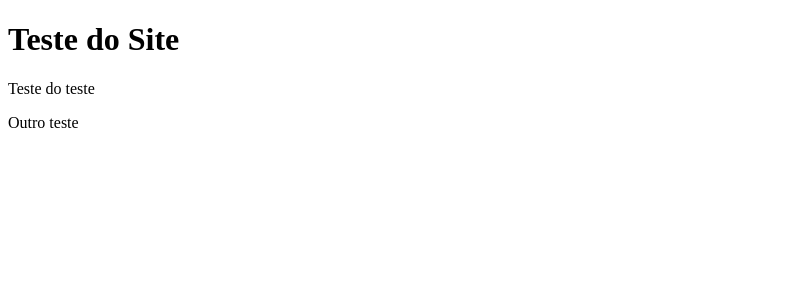
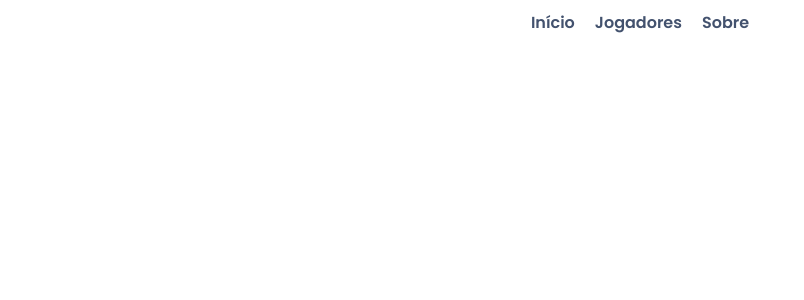
Before and after one commit to tonhoantunes/projeto01-psi-2024, a Django app: page / in a window 1280 px wide. Shown: the top 300 px of the page, without its empty margins (0-804 px from the left). Run offline with Django 5.2, Linux system fonts and the light colour scheme.

Commit message:
adicionando links provisórios para o menu

```diff
--- a/tarefas/templates/index.html
+++ b/tarefas/templates/index.html
@@ -3,11 +3,16 @@
 <head>
     <meta charset="UTF-8">
     <meta name="viewport" content="width=device-width, initial-scale=1.0">
+    <link rel="stylesheet" href="style.css">
     <title>Início - Real Madrid</title>
 </head>
 <body>
-    <h1>Teste do Site</h1>
-    <p>Teste do teste</p>
-    <p>Outro teste</p>
+    <header>
+        <div class="conatiner nav">
+            <a href="#">Início</a>
+            <a href="#">Jogadores</a>
+            <a href="#">Sobre</a>
+        </div>
+    </header>
 </body>
 </html>
--- /dev/null
+++ b/tarefas/templates/style.css
@@ -0,0 +1,27 @@
+@import url('https://fonts.googleapis.com/css2?family=Poppins:wght@100;200;300;400;500;600;700;800;900&display=swap');
+
+* {
+    font-family: 'Poppins', sans-serif;
+    margin: 0;
+    padding: 0;
+}
+
+:root {
+    --container-color: #1a1e21; /*cor do container*/
+    --second-color: #fd8f44; /*cor secundária*/
+    --text-color: #43526E; /*cor do texto*/
+    --bg-color: #fff; /*cor do background*/
+}
+.nav {
+    display: flex;
+    align-items: center;
+    justify-content: center;
+}
+
+.nav a {
+    text-decoration: none;
+    padding: 10px 10px;
+    color: var(--text-color);
+    font-size: 1rem;
+    font-weight: 600;
+}
```
